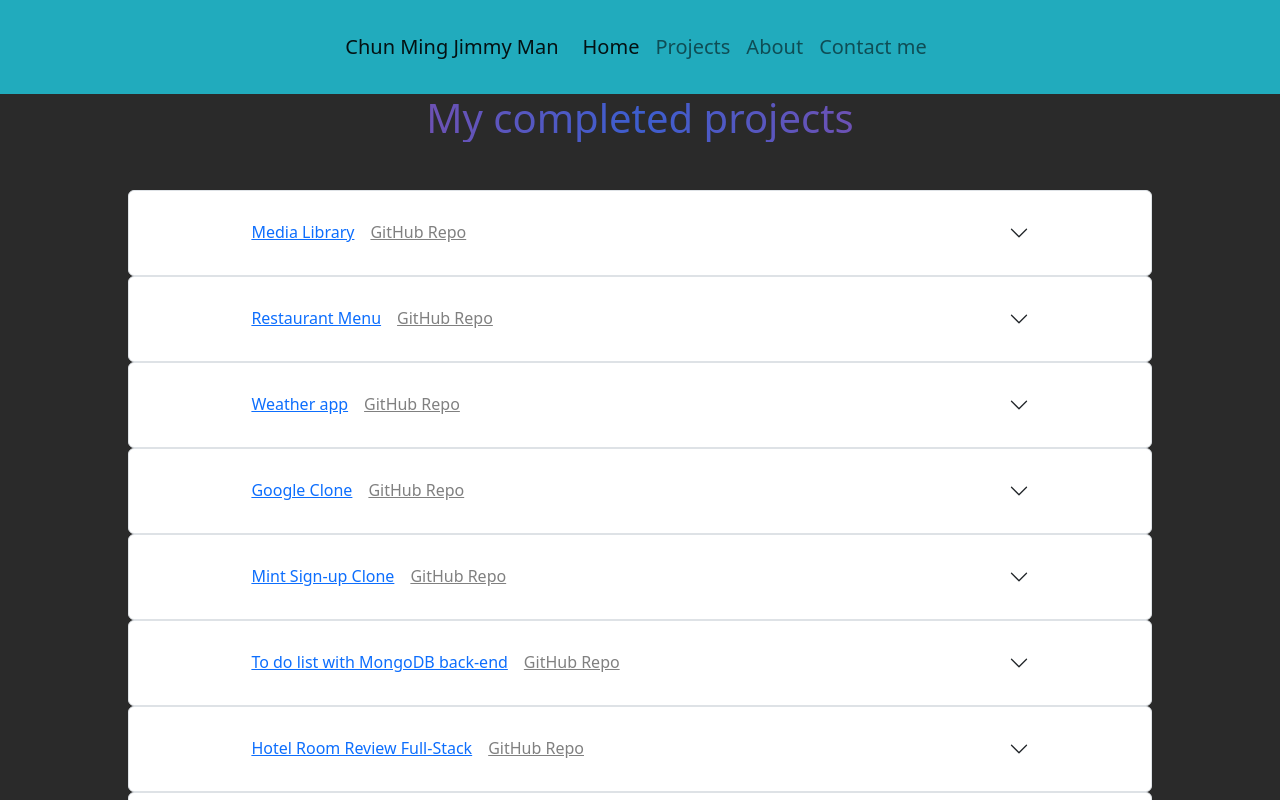
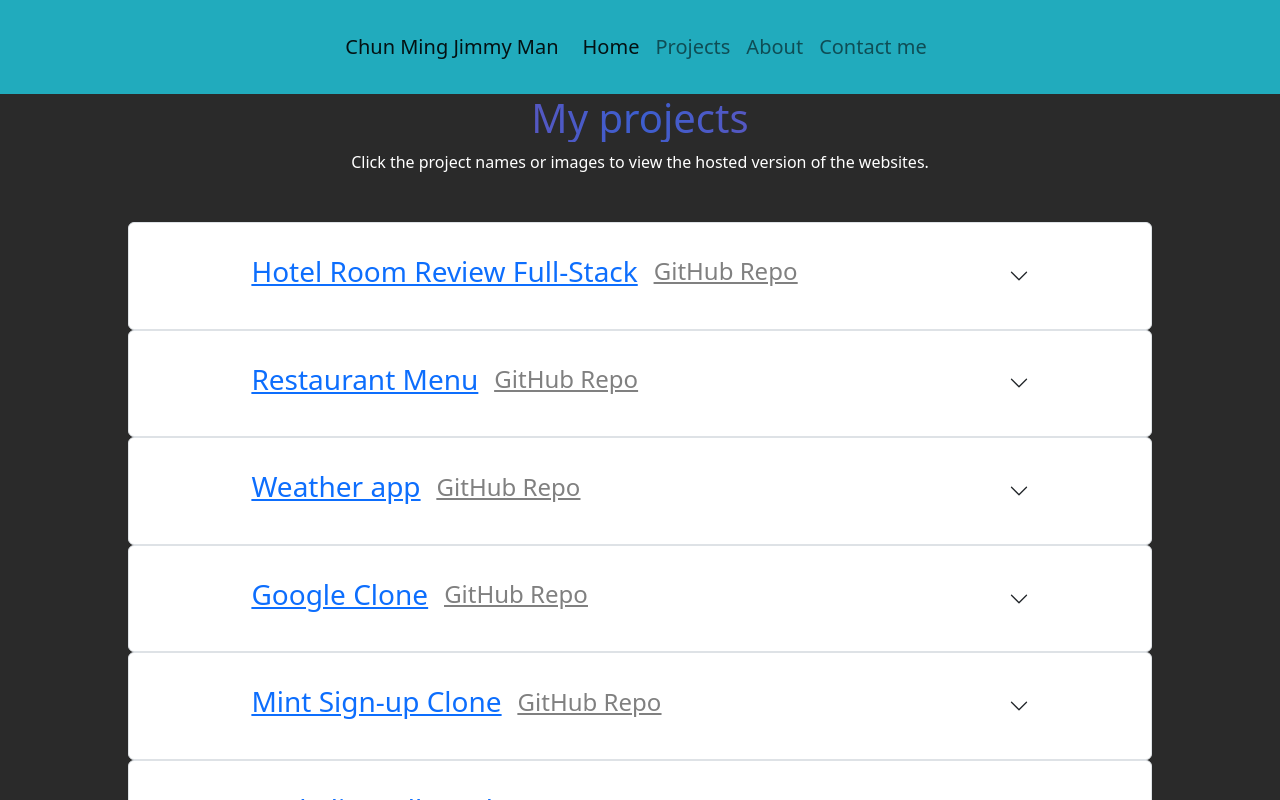
Before and after one commit to jimmym620/portfolio_NextJS, a Next.js app in the folder portfolio_nextjs/: page /projects in a window 1280 px wide. Built offline with nearby package versions, Linux system fonts and the light colour scheme.

Commit message:
updated project descs

```diff
--- a/portfolio_nextjs/data/projects.json
+++ b/portfolio_nextjs/data/projects.json
@@ -1,16 +1,19 @@
 [
     {
         "id": 1,
-        "title": "Media Library",
-        "type": "frontend",
-        "gitLink": "https://github.com/jimmym620/media_collection_REACT",
-        "link": "https://jimmym620-media-collection.netlify.app/",
-        "image": "/project-images/media_crud.png",
+        "title": "Hotel Room Review Full-Stack",
+        "type": "full-stack",
+        "gitLink": "https://github.com/jimmym620/RoomReview",
+        "link": "https://room-review.vercel.app",
+        "image": "/project-images/room-review.png",
         "tag": [
-            "React",
-            "TailwindCSS"
+            "Next.js",
+            "Next-Auth",
+            "Mongoose",
+            "MongoDB Atlas",
+            "Bootstrap"
         ],
-        "desc": "A CRUD application used to store entries about a users media library/collection (i.e, books, movies, music). Made with React, Tailwind and localStorage."
+        "desc": "The first full-stack project I have worked on. This project taught me how to efficiently configure routes and APIs, as well as using asynchronous functions to fetch data to the user. Users can login (using their Google account, or any potential provider through Next-Auth) to post reviews, where they can be liked by other users, these reviews can also be deleted or edited through the author's dashboard. Hosted on Vercel."
     },
     {
         "id": 2,
@@ -24,7 +27,7 @@
             "Next.js",
             "SASS"
         ],
-        "desc": "A Restaurant menu application made with NextJS, the dish data is stored in JSON and can be conditionally rendered using react components."
+        "desc": "A Front-end restaurant menu application made with NextJS, the dish data is stored in JSON and can be conditionally rendered using react components. This was my first project using NextJS."
     },
     {
         "id": 3,
@@ -36,9 +39,9 @@
         "tag": [
             "React",
             "CSS",
-            "API"
+            "Learning to use APIs"
         ],
-        "desc": "This project uses a React.js page and calls the Weather API to display the current weather for a given location."
+        "desc": "Front-end project using React.js, data from the Weather API is fetched to display the current weather for a given location."
     },
     {
         "id": 4,
@@ -51,7 +54,7 @@
             "HTML",
             "CSS"
         ],
-        "desc": "This was one of my first projects where I practiced my CSS skills by replicating a responsive page."
+        "desc": "This was one of the projects where I practiced my CSS skills by replicating a responsive Google search page."
     },
     {
         "id": 5,
@@ -68,7 +71,7 @@
     },
     {
         "id": 6,
-        "title": "To do list with MongoDB back-end",
+        "title": "To do list Full-Stack",
         "type": "full-stack",
         "gitLink": "https://github.com/jimmym620/todolist_with_mongo",
         "link": "https://todolistcmjm.cyclic.app/",
@@ -79,23 +82,20 @@
             "MongoDB",
             "Mongoose"
         ],
-        "desc": "To do list app from 'The Complete 2023 Web Development Bootcamp', database is hosted using MongoDB Atlas and the Express.js app on Cyclic"
+        "desc": "To do list app from 'The Complete 2023 Web Development Bootcamp', database is hosted using MongoDB Atlas and the Express.js app hosted on Cyclic"
     },
     {
         "id": 7,
-        "title": "Hotel Room Review Full-Stack",
-        "type": "full-stack",
-        "gitLink": "https://github.com/jimmym620/RoomReview",
-        "link": "https://room-review.vercel.app",
-        "image": "/project-images/room-review.png",
+        "title": "Media Library",
+        "type": "frontend",
+        "gitLink": "https://github.com/jimmym620/media_collection_REACT",
+        "link": "https://jimmym620-media-collection.netlify.app/",
+        "image": "/project-images/media_crud.png",
         "tag": [
-            "Next.js",
-            "Next-Auth",
-            "Mongoose",
-            "MongoDB Atlas",
-            "Bootstrap"
+            "Learning React",
+            "TailwindCSS"
         ],
-        "desc": "This is the first full-stack project I have taken on. This project taught me how to efficiently configure routes and APIs, as well as using asynchronous functions to retrieve data to the user. Users can login (using their Google account, or any potential provider) to post reviews, where they can be liked by other users, these reviews can also be deleted or edited through the author's dashboard. Hosted on Vercel."
+        "desc": "A CRUD Front-end which stores entries about a user's media library/collection (i.e, books, movies, music). Made with React, Tailwind and localStorage."
     },
     {
         "id": 8,
--- a/portfolio_nextjs/pages/projects.js
+++ b/portfolio_nextjs/pages/projects.js
@@ -5,32 +5,33 @@ import Accordion from "react-bootstrap/Accordion";
 const Projects = () => {
     return (
         <div className="content-container">
-            <h1 className="gradient-text">My completed projects</h1>
+            <h1 className="gradient-text">My projects</h1>
+            <p>
+                Click the project names or images to view the hosted version of
+                the websites.
+            </p>
             <div className="project-list">
                 {projects.map((project, index) => {
                     const { id, title, gitLink, link, image, tag, desc } =
                         project;
                     return (
                         <Accordion key={id}>
-                            <Accordion.Item
-                                eventKey={id}
-                                className="project bigner"
-                            >
+                            <Accordion.Item eventKey={id} className="project">
                                 <Accordion.Header>
                                     <a
                                         href={link}
                                         target="_blank"
                                         rel="noreferrer"
                                     >
-                                        {title}
-                                    </a>{" "}
+                                        <h3>{title}</h3>
+                                    </a>
                                     <a
                                         id="gitLink"
                                         href={gitLink}
                                         target="_blank"
                                         rel="noreferrer"
                                     >
-                                        GitHub Repo
+                                        <h4>GitHub Repo</h4>
                                     </a>
                                 </Accordion.Header>
                                 <Accordion.Body>
--- a/portfolio_nextjs/styles/globals.scss
+++ b/portfolio_nextjs/styles/globals.scss
@@ -48,6 +48,9 @@ a {
     // width: 100vw;
     background-color: $color-main;
     text-align: center;
+    p {
+        color: white;
+    }
     .content {
         display: flex;
         flex-direction: column;
@@ -79,6 +82,9 @@ a {
     margin: 0 auto;
     margin-top: 1rem;
     width: 80vw;
+    p {
+        color: black;
+    }
 }
 
 .contact-container {
```
